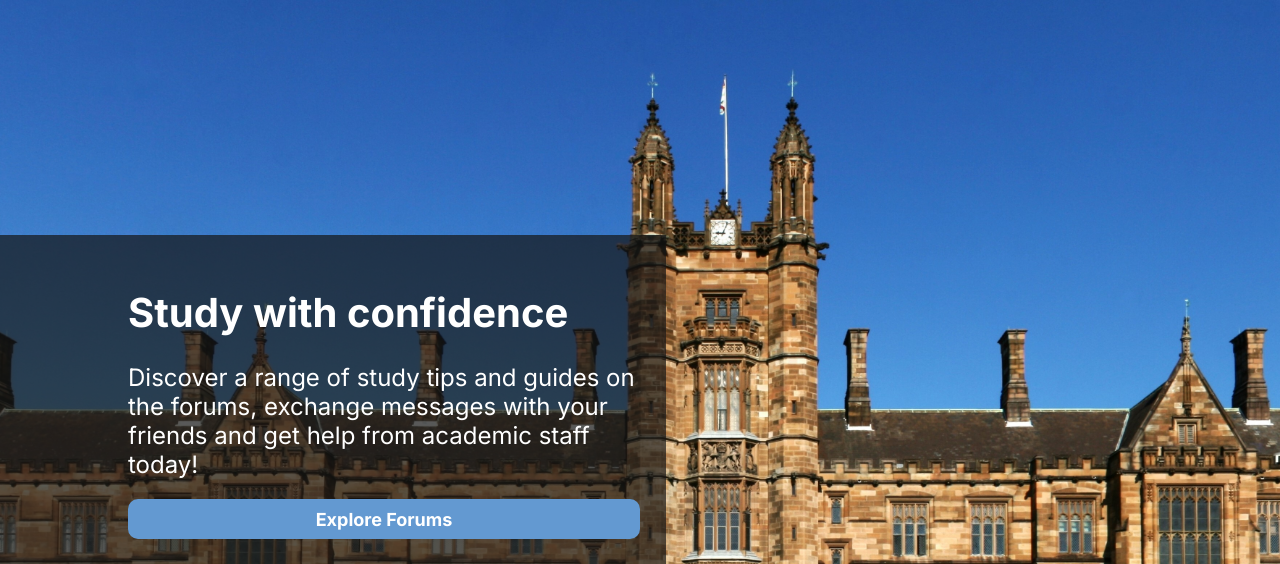
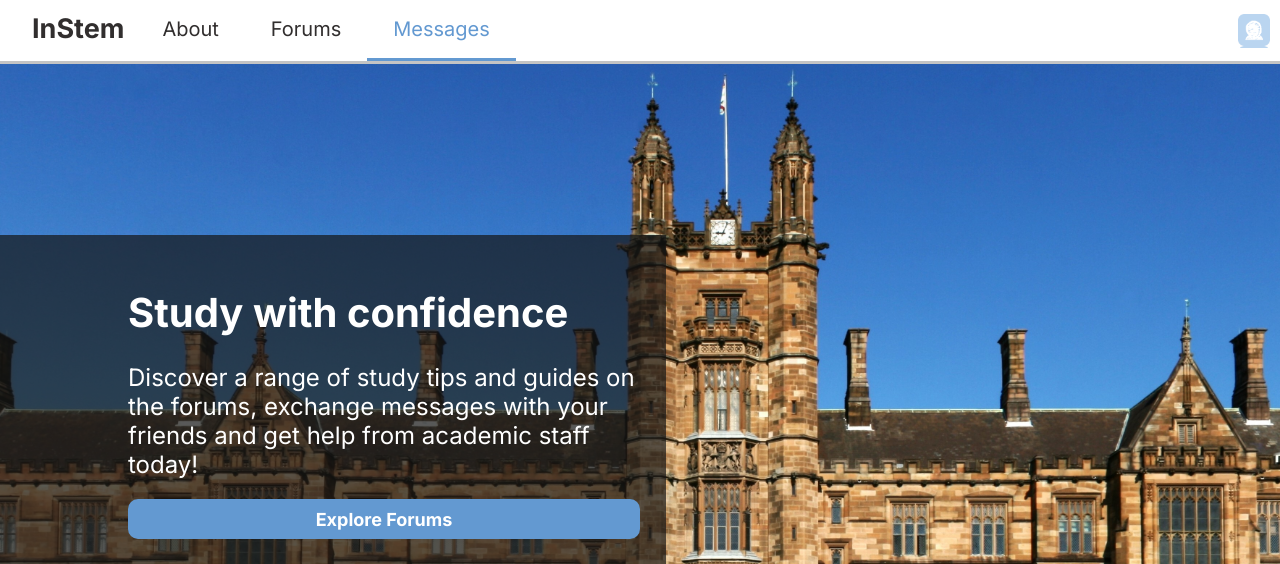
Before and after one commit to AL108/INFO2222-ASG, a Python web app: template src/templates/home.html in a window 1280 px wide. Shown: the top 564 px of the page. Run offline with Jinja, Linux system fonts and the light colour scheme; the template is opened without the code that fills it, so the values that code supplies are empty.

Commit message:
set start page to Home, fixed landing page regex

```diff
--- a/src/controller.py
+++ b/src/controller.py
@@ -67,7 +67,7 @@ def serve_js(js):
 #-----------------------------------------------------------------------------
 
 # Redirect to login
-# @get('/')
+@get('/')
 @get('/home')
 def get_index():
     '''
@@ -75,14 +75,14 @@ def get_index():
 
         Serves the index page
     '''
-    return model.login_form()
+    return model.home()
 
 #-----------------------------------------------------------------------------
 # Login Page
 #-----------------------------------------------------------------------------
 
 # Display the login page
-@get('/')
+# @get('/')
 @get('/login')
 def get_login_controller():
     '''
--- a/src/static/css/home.css
+++ b/src/static/css/home.css
@@ -1,3 +1,72 @@
+.navbar {
+    position: absolute;
+    top: 0;
+    left: 0;
+    width: 100%;
+    background-color: white;
+    overflow: hidden;
+    font-family: 'Inter';
+    font-weight: 400;
+    color: rgb(50, 50, 50);
+    /* position: relative; */
+    border-bottom: 3px solid rgb(196, 196, 196);
+}
+
+.website_name {
+    font-size: 27px !important;
+    font-weight: 700 !important;
+    padding: 12px !important;
+    pointer-events: none !important;
+    margin-left: 20px;
+}
+
+  /* .body {
+    font-family: 'Inter', sans-serif;
+    font-style: inherit;
+    font-weight: 700;
+    position: absolute;
+    width: 800px;
+    height: 485px;
+    left: 116px;
+    top: 231px;
+    text-align: center;
+    background: #ffffff;
+    box-shadow: 0px 0px 10px 2px rgba(0, 0, 0, 0.15);
+    border-radius: 40px;
+  } */
+
+.navbar a {
+    /* position: relative; */
+    float: left;
+    color: #312e2e;
+    text-align: center;
+    padding: 17px 26px;
+    text-decoration: none;
+    font-size: 20px;
+}
+
+.navbar a:hover {
+    color: rgb(99, 153, 209);
+    border-bottom: 3px solid rgb(99, 153, 209);
+}
+
+.profile {
+    background-image: url(../img/profile_icons/blue.png);
+    border-bottom: none !important;
+    float: right  !important;
+    background-size: 100% !important;
+    display: flex;
+    margin-left: auto;
+    margin-right: 10px;
+    margin-top: 14px;
+    padding: 17px 16px !important;
+}
+
+.navbar a.active {
+    color: rgb(99, 153, 209);
+    border-bottom: 3px solid rgb(99, 153, 209) !important;
+}
+
 /* -----------------------------------------------------------------------------
                                    Home Page
  -----------------------------------------------------------------------------*/
--- a/src/static/js/script_tail.js
+++ b/src/static/js/script_tail.js
@@ -163,7 +163,7 @@ function postNewUser(user, publicK) {
  -----------------------------------------------------------------------------*/
 // Makes sure that user is logged in
 function checkLogin() {
-    if (!window.location.href.match('login') && !window.location.href.match('register')) {
+    if (!window.location.href.match('login') && !window.location.href.match('register') && !window.location.href.match('home') && !window.location.href.match(new RegExp("^" + 'https:\/\/127.0.0.1:8081\/' + "$", "i"))) {
         if (sessionStorage.getItem("currentUser") == null){
             window.location.href = "/login";
         }
--- a/src/templates/forums.html
+++ b/src/templates/forums.html
@@ -11,7 +11,7 @@
 <body onload="forumsWindowOnLoad()">
 
     <div class="navbar">
-        <a class="website_name">EdStem</a>
+        <a class="website_name">InStem</a>
         <a href="/about">About</a>
         <a class="active" href="/forums">Forums</a>
         <a href="/msg_window">Messages</a>
--- a/src/templates/home.html
+++ b/src/templates/home.html
@@ -8,7 +8,18 @@
     <title>Home</title>
 
 </head>
+<div class="navbar">
+    <a class="website_name">InStem</a>
+    <a href="/about">About</a>
+    <a href="/forums">Forums</a>
+    <a class="active" href="/msg_window">Messages</a>
+    <div class="line"></div>
+    <a class="profile" href="/login"></a>
+</div>
+
 <body class="homepage_background">
+
+
 
     <div class="homepage">
         <h1 class="inter_bold home_title">Study with confidence</h1>
--- a/src/templates/login.html
+++ b/src/templates/login.html
@@ -9,7 +9,7 @@
 </head>
 
 <div class="bordered">
-    <h1>EdStem</h1>
+    <h1>InStem</h1>
     <h3>Login</h3>
     <h4>Start your university adventure today</h4>
     </br>
--- a/src/templates/msg_window.html
+++ b/src/templates/msg_window.html
@@ -11,7 +11,7 @@
 <body onload="msg_window_OnLoad()"/>
 
 <div class="navbar">
-    <a class="website_name">EdStem</a>
+    <a class="website_name">InStem</a>
     <a href="/about">About</a>
     <a href="/forums">Forums</a>
     <a class="active" href="/msg_window">Messages</a>
--- a/src/templates/register.html
+++ b/src/templates/register.html
@@ -9,7 +9,7 @@
 </head>
 
 <div class="bordered" style="text-align: justify;">
-    <h1>EdStem</h1>
+    <h1>InStem</h1>
     <h3>Register</h3>
     <h4>Start your university adventure today</h4>
     </br>
```
